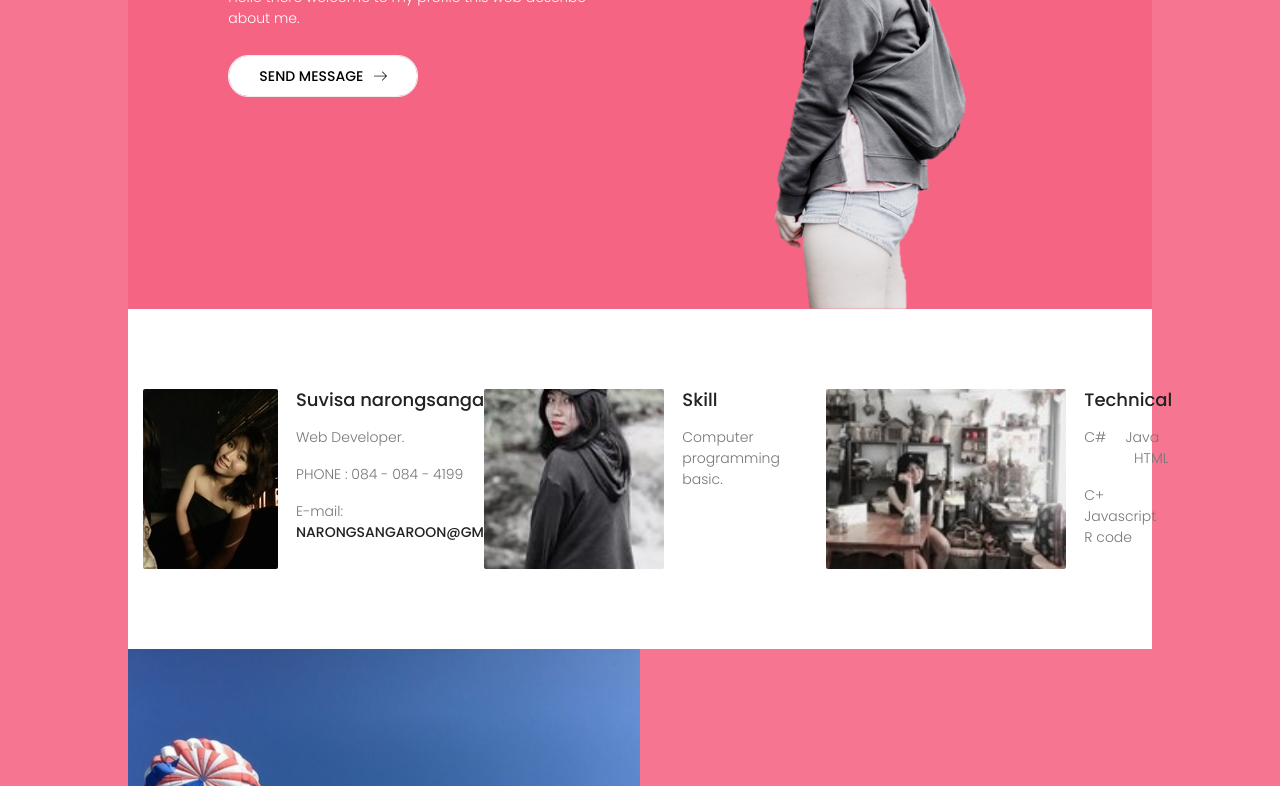
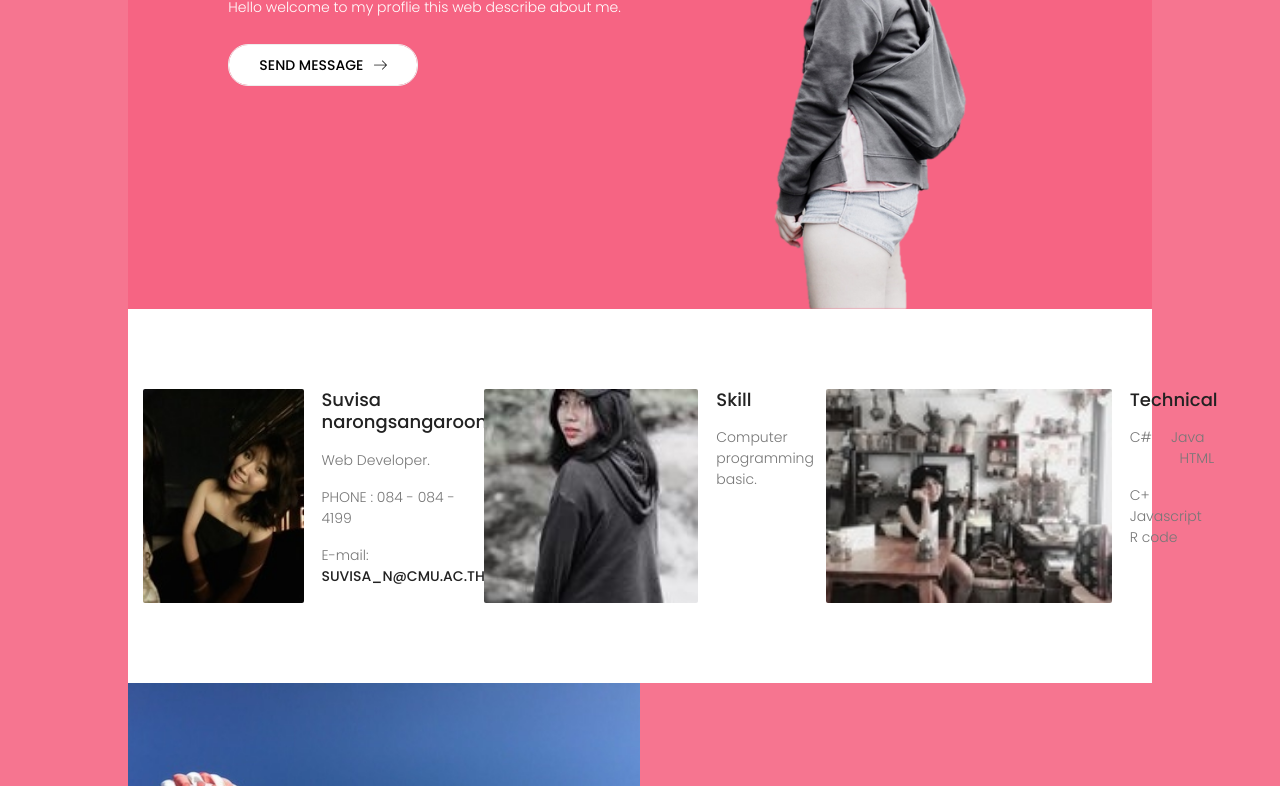
Before and after one commit to msuvizu/CPE207_Homework2, a plain HTML site: page index.html in a window 1280 px wide. Shown: the part 484-1270 px from the top of the page. Drawn offline with nearby package versions, Linux system fonts and the light colour scheme.

Commit message:
first commit

```diff
--- a/index.html
+++ b/index.html
@@ -61,7 +61,7 @@
 								<h1>
 									Schön zu treffen</h1>
 								<p>
-									Hello there welcome to my proflie this web describe about me.
+									Hello welcome to my proflie this web describe about me.
 								</p>
 								<button class="primary-btn white-bg d-inline-flex align-items-center mt-10 ml-auto"><span class="mr-10">Send Message</span><span class="lnr lnr-arrow-right"></span></button>
 							</div>
@@ -92,7 +92,7 @@
 										PHONE : 084 - 084 - 4199
 									</p>
 								</p>
-								<p>E-mail: <a class="text-uppercase" href="#">Narongsangaroon@gmail.com</a></p>
+								<p>E-mail: <a class="text-uppercase" href="#">Suvisa_n@cmu.ac.th</a></p>
 							</div>
 						</div>
 						<div class="col-md-4 col-sm-12 single-feature pt-80 pb-80 d-flex flex-row">
```
Also changed, not shown: 1 other file.
